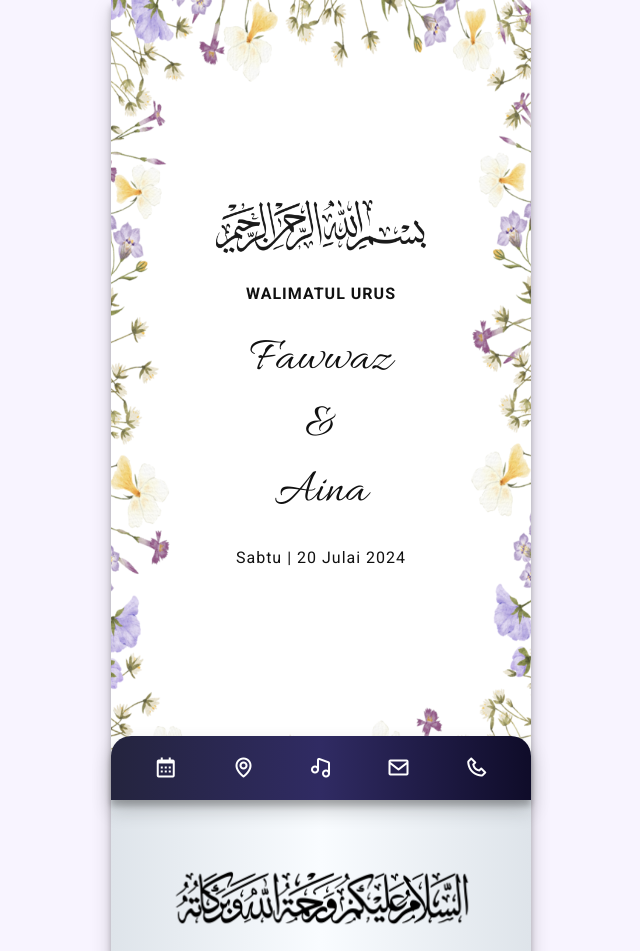
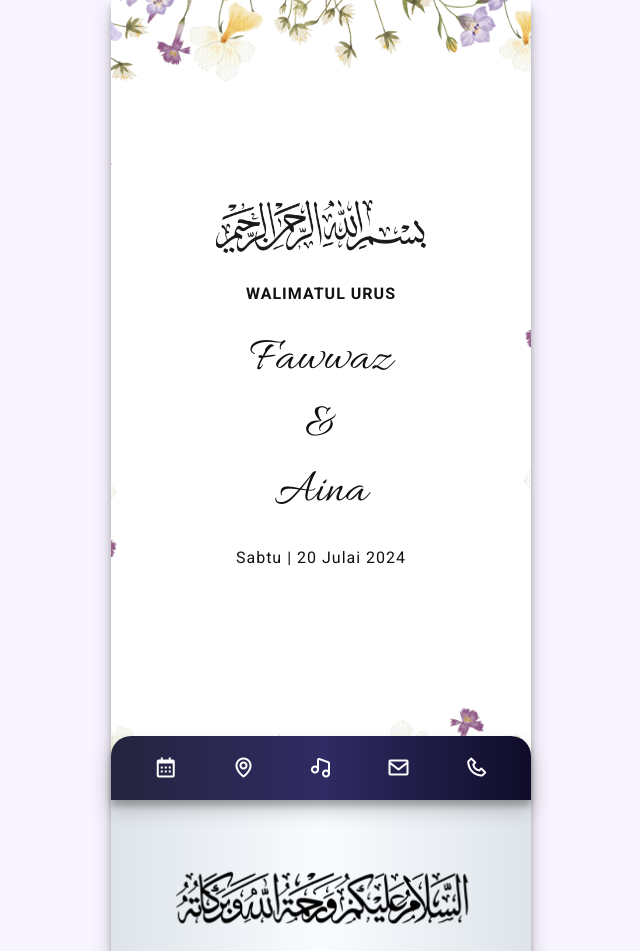
Before and after one commit to HazmiHazim/Kad-Jemputan-Kahwin, a PHP site: page / in a window 1280 px wide. Shown: the top 951 px of the page, without its empty margins (319-959 px from the left). Run offline with PHP 8.4, Linux system fonts and the light colour scheme; some web fonts are replaced.

Commit message:
Update Image

```diff
--- a/css/style.css
+++ b/css/style.css
@@ -106,7 +106,7 @@ section {
     # Intro
 ============================================================================================*/
 .card section.intro {
-    background: url(../images/intro2-bg.png);
+    background: url(../images/intro-bg.png);
     background-repeat: no-repeat;
     background-size: cover;
     background-position: center;
```
Also changed, not shown: images/intro2-bg.png (deleted).
